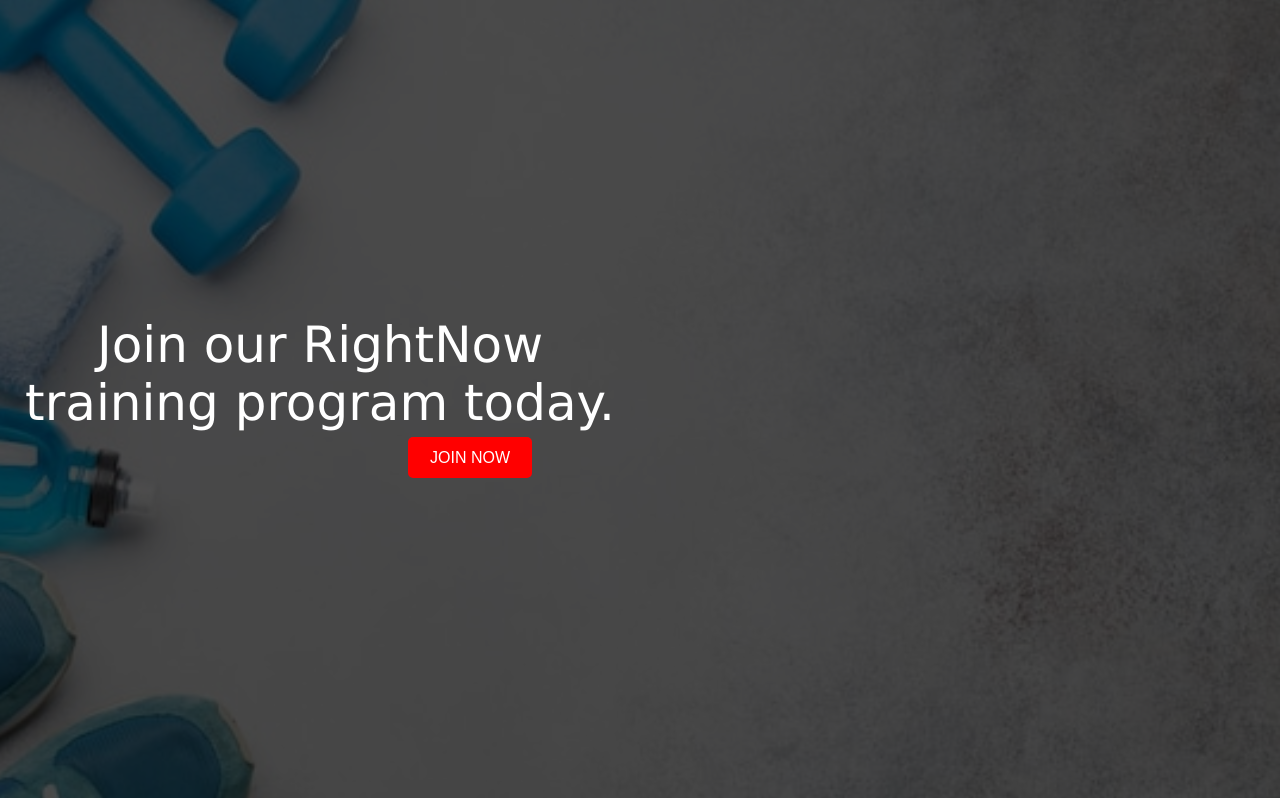
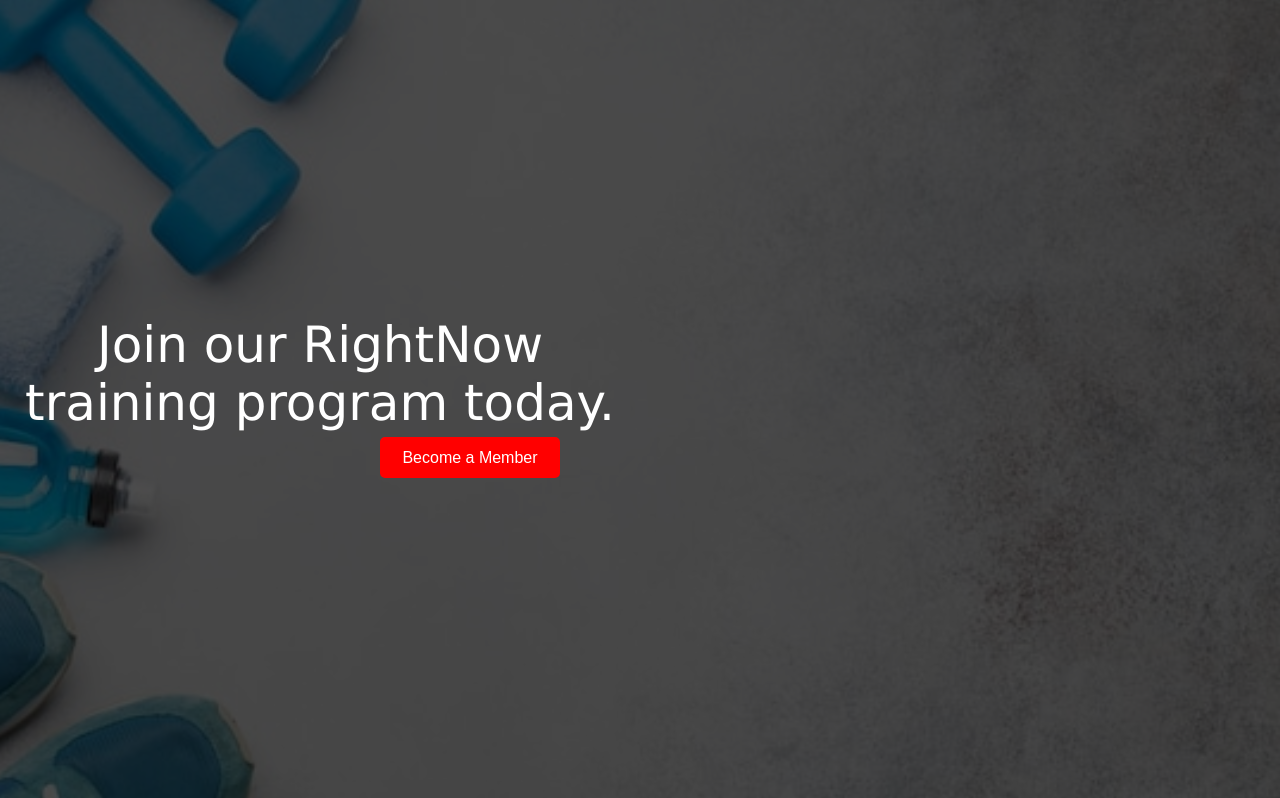
Before and after one commit to NathaliaCharles/Fitnesswebsite, a PHP site: page /index.php in a window 1280 px wide. Shown: the part 119-917 px from the top of the page. Run offline with PHP 8.4, Linux system fonts and the light colour scheme; the visitor is signed in with stand-in values (Sample User, id 1).

Commit message:
index.php

```diff
--- a/index.php
+++ b/index.php
@@ -63,12 +63,12 @@ session_start();
 <html>
 <head>
 	<title>RightNow Fitness</title>
-	<link rel="stylesheet" href="css/style.css">
+	<link rel="stylesheet" href="style.css">
 
 </head>
 <body>
 	<header class="navbar">
-		<img class="logo" src="imgs/gym-pic.png">
+		<img class="logo" src="gym-pic.png">
 		<span>RightNow Fitness</span>
 		<nav>
 			<ul class="navlist">
@@ -78,7 +78,7 @@ session_start();
 				<li><a href="contact.php">Contact Us</a></li>
 				<?php
             		if(isset($_SESSION['username'])){
-                	echo '<li><a href="profile.php">'.$_SESSION['username'].'</a></li>';
+                	echo '<li><a href="login.php">'.$_SESSION['username'].'</a></li>';
                 	echo '<li><a href="logout.php">Logout</a></li>';
             		}
             		else{
@@ -96,14 +96,11 @@ session_start();
 				<div>
 					<?php
 					if(isset($_SESSION['loggedin'])){
-						echo '<button class="btn"><a href="services.php">JOIN NOW</a> </button>';
-					}
-					else
-					{
-						echo '<button class="btn"><a href="signup.php">Become a Member</a> </button>';
+
+						echo '<button class="btn"><a href="register.php">Become a Member</a> </button>';
 					}
 					?>
-					<!--<button class="btn"><a href="signup.php">Become a Member</a> </button>-->
+					<!--<button class="btn"><a href="register.php">Become a Member</a> </button>-->
 				</div>
 			</div>
 		</div>
@@ -132,11 +129,6 @@ session_start();
 			<p class="text-big"><em>"Your body is a reflection of your lifestyle."</em></p>
 		</div>
 	</section>
-	<section class="services">
-		<div></div>
-		<div></div>
-		<div></div>
-	</section>
 	<section id="contact">
 		<h1 class="text-center">Your Feedback</h1>
 		<form action="" method="post" class="form">
```
